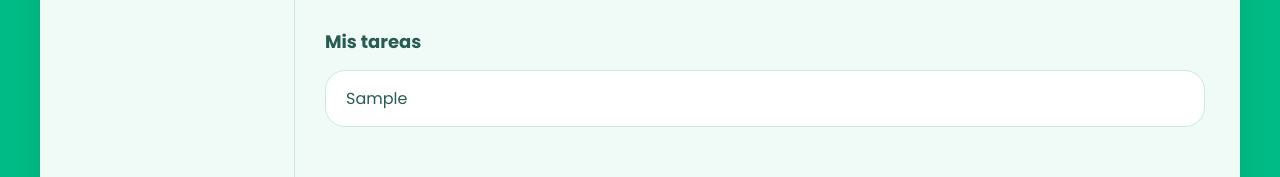
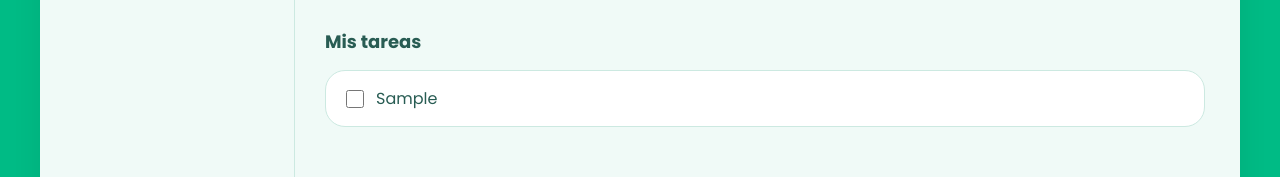
Before and after one commit to denise017/proyecto-todo-list, a React (Vite) app: page / in a window 1280 px wide. Both pictures are taken after typing "Sample" into the empty fields and a click on the button "Agregar tarea". Shown: the part 249-426 px from the top of the page. Built offline with nearby package versions, Linux system fonts and the light colour scheme.

Commit message:
funcionalidad para completar tareas

```diff
--- a/src/App.jsx
+++ b/src/App.jsx
@@ -16,6 +16,13 @@ function App() {
 
     setTasks([...tasks, newTask])
   }
+  function toggleTask(id) {
+  setTasks(tasks.map((task) =>
+    task.id === id
+      ? { ...task, completed: !task.completed }
+      : task
+  ))
+}
 
   return (
     <div className={styles.appContainer}>
@@ -30,7 +37,7 @@ function App() {
         <p className={styles.summary}>Organizá tus tareas diarias</p>
 
         <TaskForm onAddTask={addTask} />
-        <TaskList tasks={tasks} />
+        <TaskList tasks={tasks} onToggleTask={toggleTask} />
       </main>
     </div>
   )
--- a/src/components/TaskList/TaskList.jsx
+++ b/src/components/TaskList/TaskList.jsx
@@ -1,6 +1,6 @@
 import styles from './style.module.css'
 
-function TaskList({ tasks }) {
+function TaskList({ tasks, onToggleTask }) {
   return (
     <section className={styles.taskList}>
       <h2>Mis tareas</h2>
@@ -10,7 +10,19 @@ function TaskList({ tasks }) {
       ) : (
         <ul>
           {tasks.map((task) => (
-            <li key={task.id}>{task.text}</li>
+            <li key={task.id}>
+              <label className={styles.taskItem}>
+                <input
+                  type="checkbox"
+                  checked={task.completed}
+                  onChange={() => onToggleTask(task.id)}
+                />
+
+                <span className={task.completed ? styles.completed : ''}>
+                  {task.text}
+                </span>
+              </label>
+            </li>
           ))}
         </ul>
       )}
--- a/src/components/TaskList/style.module.css
+++ b/src/components/TaskList/style.module.css
@@ -27,3 +27,21 @@
   padding: 15px 20px;
 
 }
+.taskItem {
+  display: flex;
+  align-items: center;
+  gap: 12px;
+  cursor: pointer;
+}
+
+.taskItem input {
+  accent-color: #00bb85;
+  width: 18px;
+  height: 18px;
+  cursor: pointer;
+}
+
+.completed {
+  text-decoration: line-through;
+  color: #8ca9a1;
+}
```
